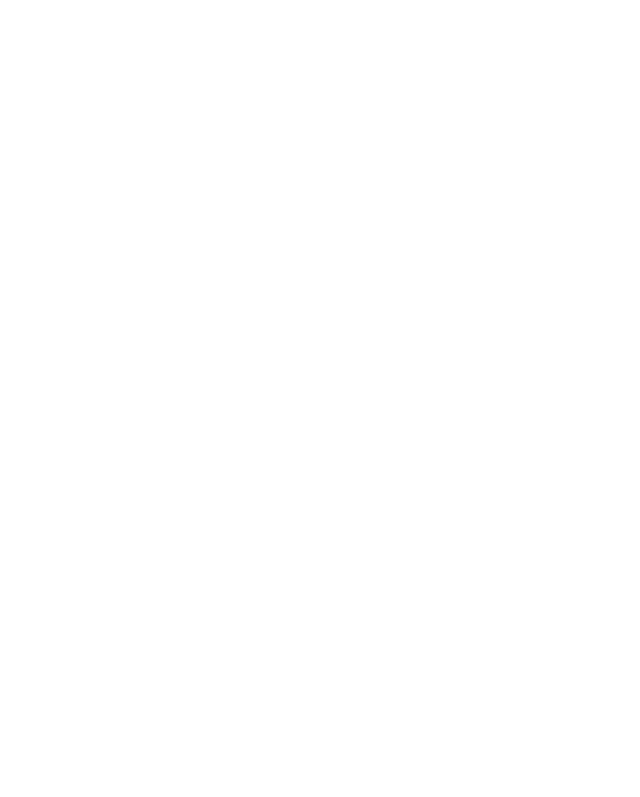
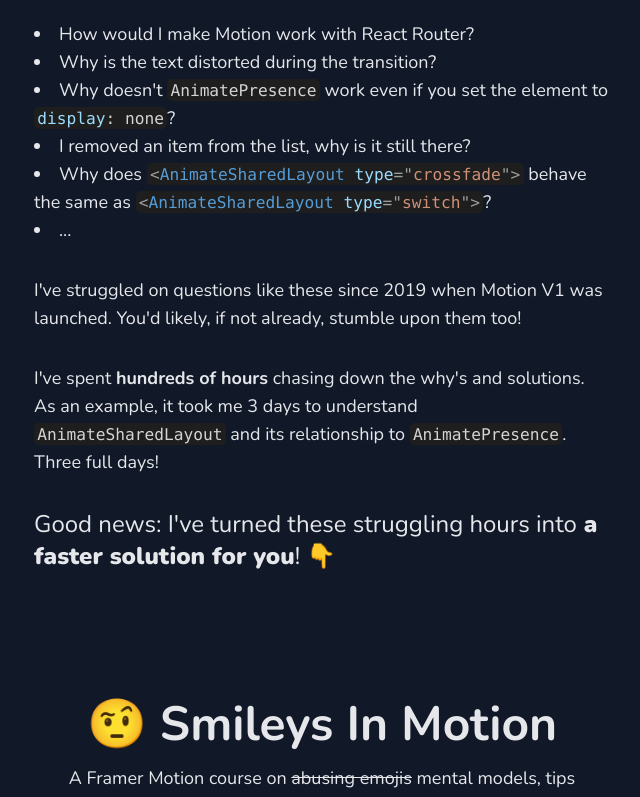
Before and after one commit to lintonye/smileys-in-motion, a Next.js app in the folder smileysinmotion.com/: page / in a window 1280 px wide. Shown: the part 2000-2797 px from the top of the page, without its empty margins (318-958 px from the left). Before the commit the page ends 1764 px from the top, so only its background shows below. Built offline with nearby package versions, Linux system fonts and the light colour scheme.

Commit message:
Add course info

```diff
--- a/smileysinmotion.com/components/Home.js
+++ b/smileysinmotion.com/components/Home.js
@@ -80,7 +80,7 @@ function useViewportDimension() {
   return dim;
 }
 
-function Page({ children, className, fullScreen = false }) {
+function Page({ children, className = "", fullScreen = false }) {
   const [ref, { top, height }] = useInitialBoundingBox();
   const { height: vh } = useViewportDimension();
   const { scrollY } = useViewportScroll();
@@ -101,6 +101,16 @@ function Page({ children, className, fullScreen = false }) {
     0.3,
   ]);
   const indicatorOpacity = useTransform(scrollY, [top, top + 20], [1, 0]);
+  const [animate, setAnimate] = useState("beforeSeen");
+  useEffect(() => {
+    const unsub = scrollY.onChange((y) => {
+      // console.log({ y, y0: top - vh + 20 });
+      if (y > top - vh + 50) {
+        setAnimate("playing");
+      }
+    });
+    return unsub;
+  }, []);
   return (
     <motion.div
       style={{ filter, opacity }}
@@ -108,6 +118,8 @@ function Page({ children, className, fullScreen = false }) {
         className + " relative m-auto " + (fullScreen ? "h-screen" : "")
       }
       ref={ref}
+      initial={false}
+      animate={animate}
     >
       {children}
       {fullScreen && (
@@ -144,11 +156,6 @@ function Heading() {
             <span key={index}>{s}</span>
           ))}
       </div>
-      {/* <h2 className="text-center text-lg mb-6">
-        A comprehensive Framer Motion course on{" "}
-        <span className="line-through">abusing emojis</span> the mental model,
-        tips &amp; tricks, and common pitfalls
-      </h2> */}
       <Carrousel className="relative mx-auto">
         <DanceDemo animate={danceDemoAnimate} />
         <DanceDemo animate={danceDemoAnimate} />
@@ -340,8 +347,8 @@ function QuizAnswer() {
       </p>
 
       <h2 className="text-2xl">
-        Good news: Now you have a{" "}
-        <span className="font-extrabold">faster solution</span>!
+        Good news: I've turned these struggling hours into
+        <span className="font-extrabold"> a faster solution for you</span>! 👇
       </h2>
     </Page>
   );
@@ -388,6 +395,7 @@ function Quiz() {
         {options.map(({ id, title, preview }) => (
           <Option
             id={id}
+            key={id}
             title={title}
             selected={choice === id}
             onSelect={() => setChoice(id)}
@@ -402,16 +410,64 @@ function Quiz() {
 
 function CourseIntro() {
   return (
-    <Page>
-      <div>Course Intro</div>
+    <Page className="max-w-lg">
+      <motion.h1
+        className="text-center font-semibold text-5xl mt-32 mb-4"
+        // variants={{
+        //   beforeSeen: { opacity: 1, rotate: 180 },
+        //   playing: { rotate: 0, opacity: 1 },
+        // }}
+      >
+        🤨 Smileys In Motion
+      </motion.h1>
+      <motion.h2
+        className="text-center text-lg mb-6"
+        // variants={{
+        //   beforeSeen: { opacity: 0 },
+        //   playing: { opacity: 1, transition: { delay: 0.5 } },
+        // }}
+      >
+        A Framer Motion course on{" "}
+        <span className="line-through">abusing emojis</span> mental models, tips
+        &amp; tricks, and common pitfalls
+      </motion.h2>
+      <Feature emoji="🧠" title="Focus on mental models">
+        <li>Get started from the fundamentals</li>
+        <li>
+          Build a complete mental model of all the features. Know when to use
+          what.
+        </li>
+        <li>Simple examples for the concepts</li>
+      </Feature>
+      <Feature emoji="🌏" title="Real world examples">
+        <li>Get started from the fundamentals</li>
+        <li>
+          Build a complete mental model of all the features. Know when to use
+          what.
+        </li>
+        <li>Simple examples for the concepts</li>
+      </Feature>
+      <div className="pb-96" />
     </Page>
+  );
+}
+
+function Feature({ emoji, title, children }) {
+  return (
+    <div className="flex space-x-6">
+      <div className="text-9xl">{emoji}</div>
+      <ul>
+        <li className="text-2xl font-bold">{title}</li>
+        {children}
+      </ul>
+    </div>
   );
 }
 
 function Main() {
   return (
     <div>
-      {/* <Heading /> */}
+      <Heading />
       <Quiz />
       <QuizAnswer />
       <CourseIntro />
```
